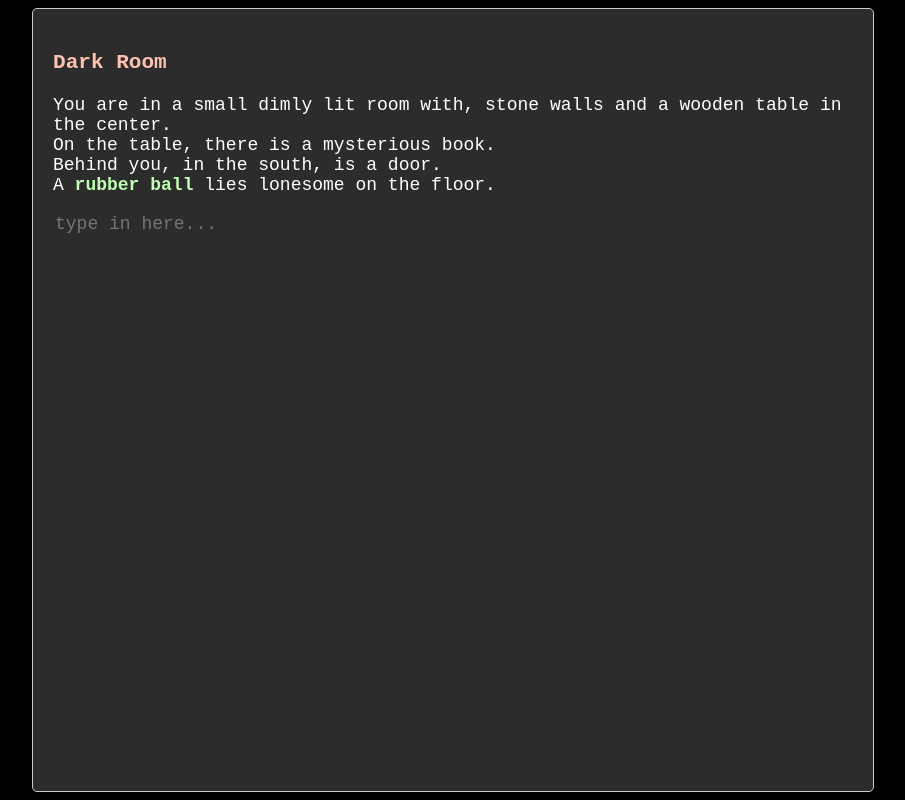
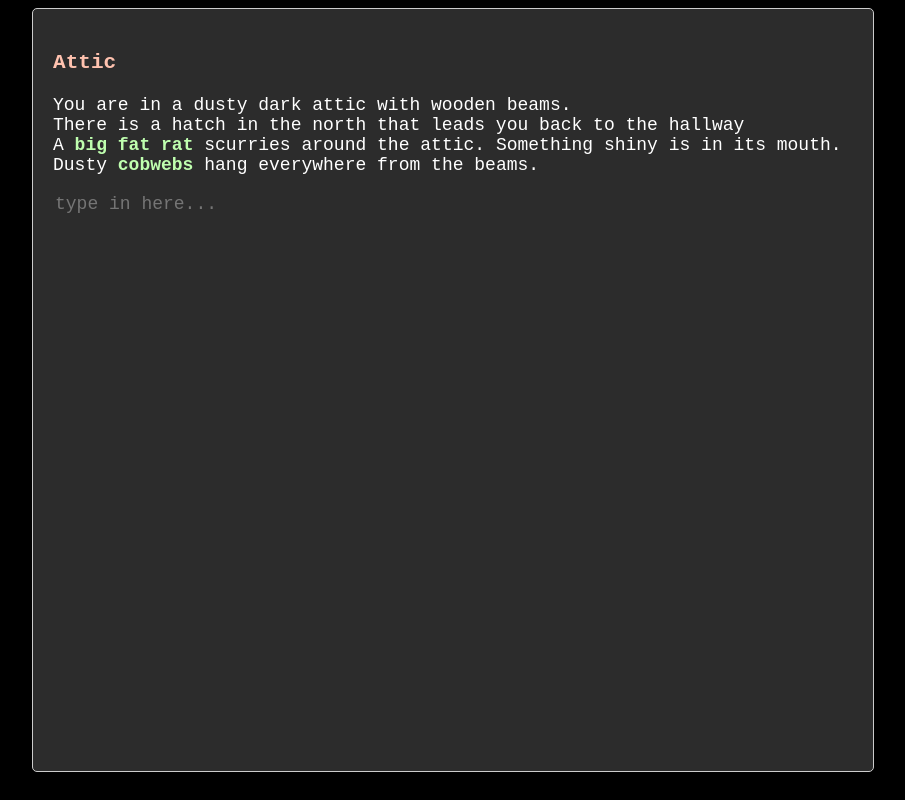
Before and after one commit to b4dr1ck/HtmlSandbox, a Vue app in the folder textAdventure/: page / in a window 1280 px wide. Shown: the whole page, without its empty margins (187-1092 px from the left). Built offline with nearby package versions, Linux system fonts and the light colour scheme.

Commit message:
EXTEND: textAdventure: neuer Raum 'attic' inkl simple Raetsel-Logik mit Ratte

```diff
--- a/textAdventure/src/App.vue
+++ b/textAdventure/src/App.vue
@@ -3,7 +3,7 @@ export default {
   name: "App",
   data() {
     return {
-      whereAmI: "room",
+      whereAmI: "attic",
       command: "",
       commandObject: {},
       output: "",
@@ -102,6 +102,79 @@ export default {
             },
           },
         },
+        attic: {
+          name: "Attic",
+          alias: ["attic", "loft", "roof space"],
+          description:
+            "You are in a dusty dark attic with wooden beams.<br>" +
+            "There is a hatch in the north that leads you back to the hallway<br>",
+          exit: {
+            north: { target: "hallway", handicap: "hatch" },
+          },
+          objects: {
+            hatch: {
+              name: "hatch",
+              alias: ["hatch", "wooden hatch", "trapdoor"],
+              description: "A wooden hatch that leads down to the hallway.",
+              open: false,
+              locked: false,
+              scenery: true,
+              canTake: false,
+              command: {},
+            },
+            goldcoin: {
+              name: "gold coin",
+              alias: ["gold coin", "coin", "golden coin"],
+              description: "A shiny gold coin. It looks valuable.",
+              scenery: false,
+              hidden: true,
+              sceneryDesc: "A <strong>gold coin</strong> lies on the dusty floor.",
+              canTake: true,
+              command: {},
+            },
+            rat: {
+              name: "rat",
+              alias: ["rat", "big rat", "fat rat"],
+              description: "A big fat rat scurries around the attic.",
+              scenery: false,
+              sceneryDesc: "A <strong>big fat rat</strong> scurries around the attic. Something shiny is in its mouth.",
+              canTake: false,
+              canBeAttacked: ["stone", "ball"],
+              command: {
+                attack: () => {
+                  delete this.rooms.attic.objects.rat; // remove rat from the room
+                  this.rooms.attic.objects.goldcoin.hidden = false; // reveal gold coin
+
+                  return "The rat escapes into a hole in the wall. Something shiny falls out of its mouth and rolls across the floor.";
+                },
+              },
+            },
+            cobwebs: {
+              name: "cobwebs",
+              alias: ["cobwebs", "spider webs", "dusty cobwebs", "webs"],
+              description: "Dusty cobwebs hang from the beams.",
+              scenery: false,
+              sceneryDesc: "Dusty <strong>cobwebs</strong> hang everywhere from the beams.",
+              canTake: false,
+              canBeAttacked: ["hand"],
+
+              command: {
+                attack: () => {
+                  delete this.rooms.attic.objects.cobwebs; // remove cobwebs from the room
+                  return "You swipe the cobwebs away, clearing the space.";
+                },
+              },
+            },
+            dust: {
+              name: "dust",
+              alias: ["dust", "dusty floor", "dusty ground"],
+              description: "The floor is covered in a thick layer of dust.",
+              scenery: true,
+              canTake: false,
+              command: {},
+            },
+          },
+        },
         hallway: {
           name: "Hallway",
           alias: ["hallway", "dark hallway", "long hallway"],
@@ -109,10 +182,12 @@ export default {
             "You are in a long dark hallway with flickering torches on the walls.<br>" +
             "On the wall on the east is a little chest.<br>" +
             "A door in the north leads you back to the room with the book.<br>" +
-            "Another small and dark path leads to the west.<br>",
+            "Another small and dark path leads to the west.<br>" +
+            "In front of you in the southern end of the hallway is a ladder that leads up to a hatch.<br>",
           exit: {
             north: { target: "room", handicap: "door" },
             west: { target: "deadEnd" },
+            south: { target: "attic", handicap: "hatch" },
           },
           objects: {
             chest: {
@@ -189,6 +264,24 @@ export default {
               description: "The door is made of heavy oak and has a rusty iron handle.",
               open: false,
               locked: false,
+              scenery: true,
+              canTake: false,
+              command: {},
+            },
+            hatch: {
+              name: "hatch",
+              alias: ["hatch", "wooden hatch", "trapdoor"],
+              description: "A wooden hatch that leads down to the hallway.",
+              open: false,
+              locked: false,
+              scenery: true,
+              canTake: false,
+              command: {},
+            },
+            ladder: {
+              name: "ladder",
+              alias: ["ladder", "wooden ladder", "old ladder"],
+              description: "A rickety old wooden ladder that leads down to the hallway.",
               scenery: true,
               canTake: false,
               command: {},
@@ -289,7 +382,7 @@ export default {
 
       // describe objects in the room if the scenery flag is set
       for (const obj in objects) {
-        if (!objects[obj].scenery) {
+        if (!objects[obj].scenery && !objects[obj].hidden) {
           roomDescText += `${objects[obj].sceneryDesc}<br>`;
         }
       }
@@ -552,19 +645,16 @@ export default {
           return;
         }
 
-        if (objectDest.canBeAttacked) {
-          // attaack with your hand
-          if (object2 === "hand") {
-            this.output += `<br>You attack the <strong>${objectDest.name}</strong> with your bare <strong>${object2}</strong>`;
-            this.output += `<br>You break it!<br>`;
-            objectDest.condition = "broken";
-            return;
-          }
-          // attack with an item that can be used to attack
-          if (objectDest.canBeAttacked.includes(object2)) {
-            this.output += `<br>You attack the <strong>${objectDest.name}</strong> with the <strong>${objectSrc.name}</strong>`;
-            this.output += `<br>You break it!<br>`;
-            objectDest.condition = "broken";
+        if (!objectDest.canBeAttacked) {
+          this.output += `<br>You can't attack the <strong>${objectDest.name}</strong> with your ${object2}!<br>`;
+          return;
+        }
+
+        if (objectDest.canBeAttacked.includes(object2)) {
+          this.output += `<br>You attack the <strong>${objectDest.name}</strong> with the <strong>${object2}</strong>`;
+          objectDest.condition = "broken";
+          if (objectDest.command[verb]) {
+            this.output += `<br>${objectDest.command[verb]()}`;
           }
         } else {
           this.output += `<br>You can't attack the <strong>${objectDest.name}</strong> with your ${object2}!<br>`;
```
